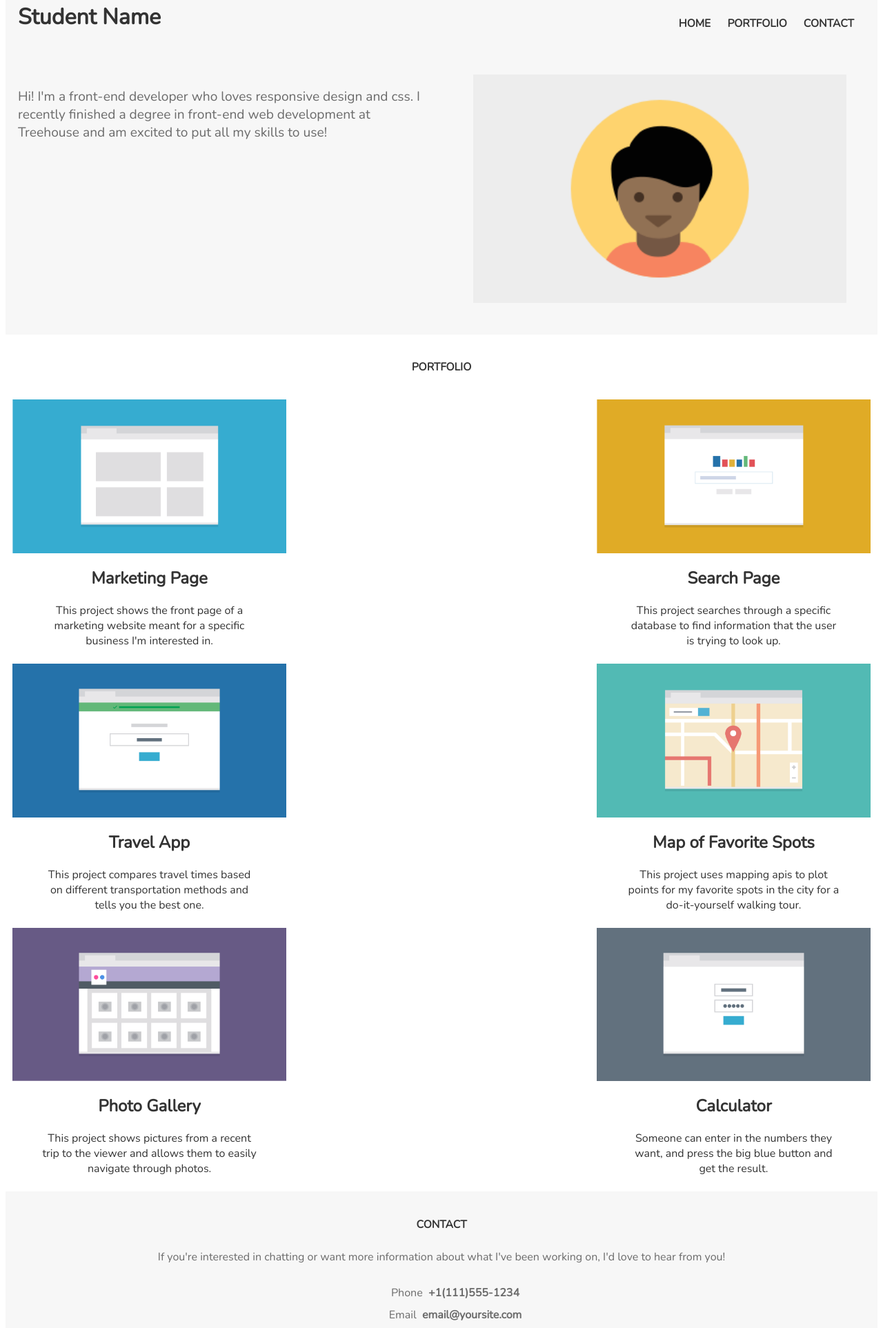
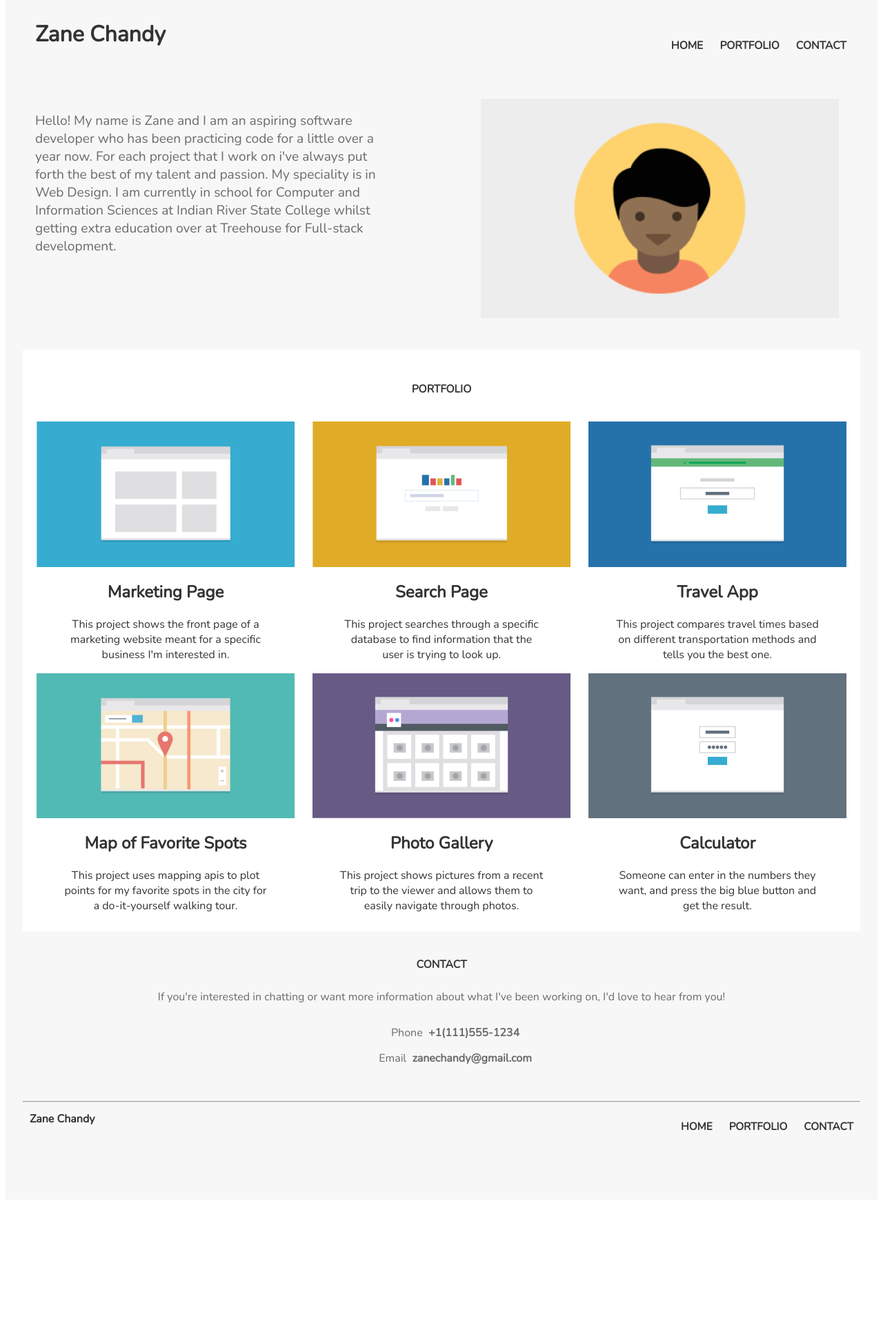
Before and after one commit to Zandy12/FEWD-Project-Two, a plain HTML site: page index.html in a window 1280 px wide. Shown: the part 31-1956 px from the top of the page at 69% size. After the commit the page ends 1778 px from the top, so only its background shows below. Drawn offline with nearby package versions, Linux system fonts and the light colour scheme.

Commit message:
Third commit

```diff
--- a/css/styles.css
+++ b/css/styles.css
@@ -5,16 +5,12 @@
   color: #333333;
 }
 
-h1, h2, li {
+h1, h2, li, .conclusion, .topNav {
   text-align: center;
 }
 
 li {
   list-style-type: none;
-}
-
-.top {
-  /* border: 1px solid black; /* for debugging */
   padding: 5px;
   margin: 5px;
 }
@@ -24,7 +20,7 @@ a {
   font-weight: bold;
 }
 
-.capitalized {
+.uppercase {
   font-family: 'Nunito', sans-serif;
   text-transform: uppercase;
   font-size: 98%;
@@ -35,11 +31,11 @@ header, footer {
   background-color: #f7f7f7;
 }
 
-.introduction, .colorPre, .conclusion {
+.introduction, .method, .conclusion {
   color: #6b6b6b;
 }
 
-.colorPost {
+.info {
   color: #6b6b6b;
 }
 
@@ -68,14 +64,13 @@ img {
 }
 
 .name {
+  float: left;
   margin-top: 0;
   margin-left: 10px;
-  float: left;
 }
 
-.back {
-  margin-right: 10px;
-  float: right;
+.smallDisplay {
+  margin: 20px 0;
 }
 
 .contact {
@@ -86,25 +81,41 @@ img {
   padding: 5px 0;
 }
 
-.small {
-  margin: 20px 0;
+.method {
+  background-color: #f7f7f7;
+}
+
+.backToTop {
+  background-color: #f7f7f7;
+  float: right;
+  margin-top: -2px;
+  margin-right: 10px;
 }
 
 /* min-width means starting point, max-width means ending point */
 @media (min-width: 418px) and (max-width: 576px) {
-  .top {
+  li {
     background-color: white;
     margin: 5px 10px;
   }
-  .topDown {
+  .headerNav {
+    margin-left: -40px
+  }
+  .hidden {
     display: none;
   }
-  .profile {
+  .bottomNav {
+    display: none;
+  }
+  .profilePic {
     padding-top: 25px;
   }
   .introduction, .conclusion {
     text-align: center;
     padding: 0 5px;
+  }
+  .portfolioLarge {
+    display: none;
   }
   header, footer {
     padding: 10px 0;
@@ -124,23 +135,27 @@ img {
   header {
     padding-top: 5px;
   }
-  .top {
+  li {
     display: inline;
   }
-  .topDown {
+  .hidden {
+    display: none;
+  }
+  .bottomNav {
     margin-top: -15px;
     float: right;
     font-size: 98%;
   }
-  .change {
+  .backToTop {
+    /*backToTopDisplay? */
     display: none;
   }
-  .medium {
+  .mediumDisplay {
     padding: 40px 0;
     display: inline-block;
     width: 95%;
   }
-  .profile {
+  .profilePic {
     float: right;
     height: 50%;
     width: 50%;
@@ -148,7 +163,7 @@ img {
   }
   .introduction {
     float: left;
-    width: 50%;
+    width: 45%;
     margin-left: 18px;
     margin-right: 5px;
     /* border: solid 1px black; /* for debugging */
@@ -159,7 +174,7 @@ img {
   .portfolioImage {
     width: 95%;
   }
-  .first, .second, .third {
+  .firstRow, .secondRow, .thirdRow {
     display: inline-block;
     width: 100%;
   }
@@ -171,21 +186,29 @@ img {
     float: right;
     width: 50%;
   }
+  .portfolioLarge {
+    display: none;
+  }
   footer {
     padding: 40px 0;
   }
-  .small {
+  .smallDisplay {
     margin-top: -3px;
   }
   .conclusion {
     margin: 25px 50px;
   }
+  .method {
+    display: block;
+  }
 }
 
 @media (min-width: 768px) {
   body {
-    /* For debugging */
-    /* background-color: blue; */
+    border: 25px solid #f7f7f7;
+  }
+  .portfolio {
+    background-color: white;
   }
   .largeHeader {
     width: 100%;
@@ -194,33 +217,46 @@ img {
     float: left;
     margin-left: 18px;
   }
-  /* .topUp ul {
+  .showing {
+    display: none;
+  }
+  .hidden {
+    display: inline-block;
+  }
+  .topNav {
     float: right;
-    margin-top: 30px;
-    padding-right: 26px;
-    margin-left: 2px;
-  } */
-  .topUp {
-    float: right;
-    margin-top: 41px;
-    margin-right: 24px;
+    margin-top: 38px; /* 41px */
+    margin-right: 10px;
   }
   .introduction {
     font-size: 120%;
   }
-  .profile {
+  .profilePic {
     width: 45%;
     height: 45%;
+    margin-right: -30px;
   }
-  .first, .second, .third {
+  .portfolioSmall {
+    display: none;
+  }
+  .portfolioLarge {
+    border: 10px solid white;
     display: inline-block;
+  }
+  .firstRow, .secondRow {
+    display: flex;
     width: 100%;
   }
   .firstArticle {
     float: left;
     width: 33%;
   }
-  .secondArticle {
+  .secondArticleLarge {
+    margin-right: auto;
+    margin-left: auto;
+    width: 33%;
+  }
+  .thirdArticle {
     float: right;
     width: 33%;
   }
--- a/index.html
+++ b/index.html
@@ -9,24 +9,25 @@
   <body>
       <header>
         <div class="largeHeader clearfix">
-          <h1 class="nameTop"><b>Student Name</b></h1>
-          <nav align="center">
-            <ul class="topUp">
-              <li class="capitalized top"><a href="#">Home</a></li>
-              <li class="capitalized top"><a href="#">Portfolio</a></li>
-              <li class="capitalized top"><a href="#">Contact</a></li>
+          <h1 class="nameTop"><b>Zane Chandy</b></h1>
+          <nav class="headerNav">
+            <ul class="topNav">
+              <li class="uppercase"><a href="#">Home</a></li>
+              <li class="uppercase showing"><a href="#portfolio">Portfolio</a></li>
+              <li class="uppercase hidden"><a href="#portfolioHidden">Portfolio</a></li>
+              <li class="uppercase"><a href="#contact">Contact</a></li>
             </ul>
           </nav>
         </div>
-        <div class="medium clearfix">
-          <img class="profile" src="img/responsive-layout-profile.png" alt="Profile picture of Zane Chandy." />
-          <p class="introduction">Hi! I'm a front-end developer who loves responsive design and css. I recently finished a degree in front-end web development at Treehouse and am excited to put all my skills to use!</p>
+        <div class="mediumDisplay clearfix">
+          <img class="profilePic" src="img/responsive-layout-profile.png" alt="Profile picture of Zane Chandy." />
+          <p class="introduction">Hello! My name is Zane and I am an aspiring software developer who has been practicing code for a little over a year now. For each project that I work on i've always put forth the best of my talent and passion. My speciality is in Web Design. I am currently in school for Computer and Information Sciences at Indian River State College whilst getting extra education over at Treehouse for Full-stack development.</p>
         </div>
       </header>
       <main>
-        <section class="portfolio">
-          <h2 class="capitalized title">Portfolio</h2>
-            <div class="first">
+        <section id="portfolio" class="portfolioSmall">
+          <h2 class="uppercase title">Portfolio</h2>
+            <div class="firstRow">
               <article class="firstArticle">
                 <img class="portfolioImage" src="img/portfolio-1.png" alt="Front page of marketing website." />
                 <h2>Marketing Page</h2>
@@ -38,19 +39,19 @@
                 <p class="portfolioText">This project searches through a specific database to find information that the user is trying to look up.</p>
               </article>
             </div>
-            <div class="second">
+            <div class="secondRow">
               <article class="firstArticle">
-                <img class="portfolioImage" class="portfolioImage" src="img/portfolio-3.png" alt="Travel App layout and design view." />
+                <img class="portfolioImage" src="img/portfolio-3.png" alt="Travel App layout and design view." />
                 <h2>Travel App</h2>
                 <p class="portfolioText">This project compares travel times based on different transportation methods and tells you the best one.</p>
               </article>
               <article class="secondArticle">
-                <img class="portfolioImage" class="portfolioImage" src="img/portfolio-4.png" alt="Map displaying plot points for favorite spots in the city." />
+                <img class="portfolioImage" src="img/portfolio-4.png" alt="Map displaying plot points for favorite spots in the city." />
                 <h2>Map of Favorite Spots</h2>
                 <p class="portfolioText">This project uses mapping apis to plot points for my favorite spots in the city for a do-it-yourself walking tour.</p>
               </article>
             </div>
-            <div class="third">
+            <div class="thirdRow">
               <article class="firstArticle">
                 <img class="portfolioImage" src="img/portfolio-5.png" alt="Photo gallery showing unique features." />
                 <h2>Photo Gallery</h2>
@@ -63,25 +64,63 @@
               </article>
             </div>
         </section>
+        <section id="portfolioHidden" class="portfolioLarge">
+          <h2 class="uppercase title">Portfolio</h2>
+            <div class="firstRow">
+              <article class="firstArticle">
+                <img class="portfolioImage" src="img/portfolio-1.png" alt="Front page of marketing website." />
+                <h2>Marketing Page</h2>
+                <p class="portfolioText">This project shows the front page of a marketing website meant for a specific business I'm interested in.</p>
+              </article>
+              <article class="secondArticleLarge">
+                <img class="portfolioImage" src="img/portfolio-2.png" alt="Search page using specific databases." />
+                <h2>Search Page</h2>
+                <p class="portfolioText">This project searches through a specific database to find information that the user is trying to look up.</p>
+              </article>
+              <article class="thirdArticle">
+                <img class="portfolioImage" src="img/portfolio-3.png" alt="Travel App layout and design view." />
+                <h2>Travel App</h2>
+                <p class="portfolioText">This project compares travel times based on different transportation methods and tells you the best one.</p>
+              </article>
+            </div>
+            <div class="secondRow">
+              <article class="firstArticle">
+                <img class="portfolioImage" src="img/portfolio-4.png" alt="Map displaying plot points for favorite spots in the city." />
+                <h2>Map of Favorite Spots</h2>
+                <p class="portfolioText">This project uses mapping apis to plot points for my favorite spots in the city for a do-it-yourself walking tour.</p>
+              </article>
+              <article class="secondArticleLarge">
+                <img class="portfolioImage" src="img/portfolio-5.png" alt="Photo gallery showing unique features." />
+                <h2>Photo Gallery</h2>
+                <p class="portfolioText">This project shows pictures from a recent trip to the viewer and allows them to easily navigate through photos.</p>
+              </article>
+              <article class="thirdArticle">
+                <img class="portfolioImage" src="img/portfolio-6.png" alt="Simple calculator project." />
+                <h2>Calculator</h2>
+                <p class="portfolioText">Someone can enter in the numbers they want, and press the big blue button and get the result.</p>
+              </article>
+            </div>
+        </section>
       </main>
-      <footer>
-        <h2 class="capitalized small">Contact</h2>
-        <p class="conclusion" align="center">If you're interested in chatting or want more information about what I've been working on, I'd love to hear from you!</p>
+      <footer id="contact">
+        <h2 class="uppercase smallDisplay">Contact</h2>
+        <p class="conclusion">If you're interested in chatting or want more information about what I've been working on, I'd love to hear from you!</p>
           <ul class="contact">
-            <li class="colorPre">Phone&nbsp;&nbsp;<b class="colorPost">+1(111)555-1234</b></li>
-            <li class="colorPre">Email&nbsp;&nbsp;<b class="colorPost">email@yoursite.com</b></li>
+            <li class="method">Phone&nbsp;&nbsp;<b class="info">+1(111)555-1234</b></li>
+            <li class="method">Email&nbsp;&nbsp;<b class="info">zanechandy@gmail.com</b></li>
           </ul>
           <hr />
           <div class="bottom clearfix">
-            <p class="name"><b>Student name</b></p>
-            <nav class="topDown" align="center">
+            <p class="name"><b>Zane Chandy</b></p>
+            <nav class="bottomNav">
               <ul>
-                <li class="capitalized top"><a href="#">Home</a></li>
-                <li class="capitalized top"><a href="#">Portfolio</a></li>
-                <li class="capitalized top"><a href="#">Contact</a></li>
+                <li class="uppercase"><a href="#">Home</a></li>
+                <li class="uppercase showing"><a href="#portfolio">Portfolio</a></li>
+                <li class="uppercase hidden"><a href="#portfolioHidden">Portfolio</a></li>
+                <li class="uppercase"><a href="#contact">Contact</a></li>
               </ul>
             </nav>
-            <li class="capitalized back"><a class="change" href="#">Back to top</a></li>
+            <a class="uppercase backToTop" href="#">Back to top</a>
           </div>
       </footer>
   </body>
```
